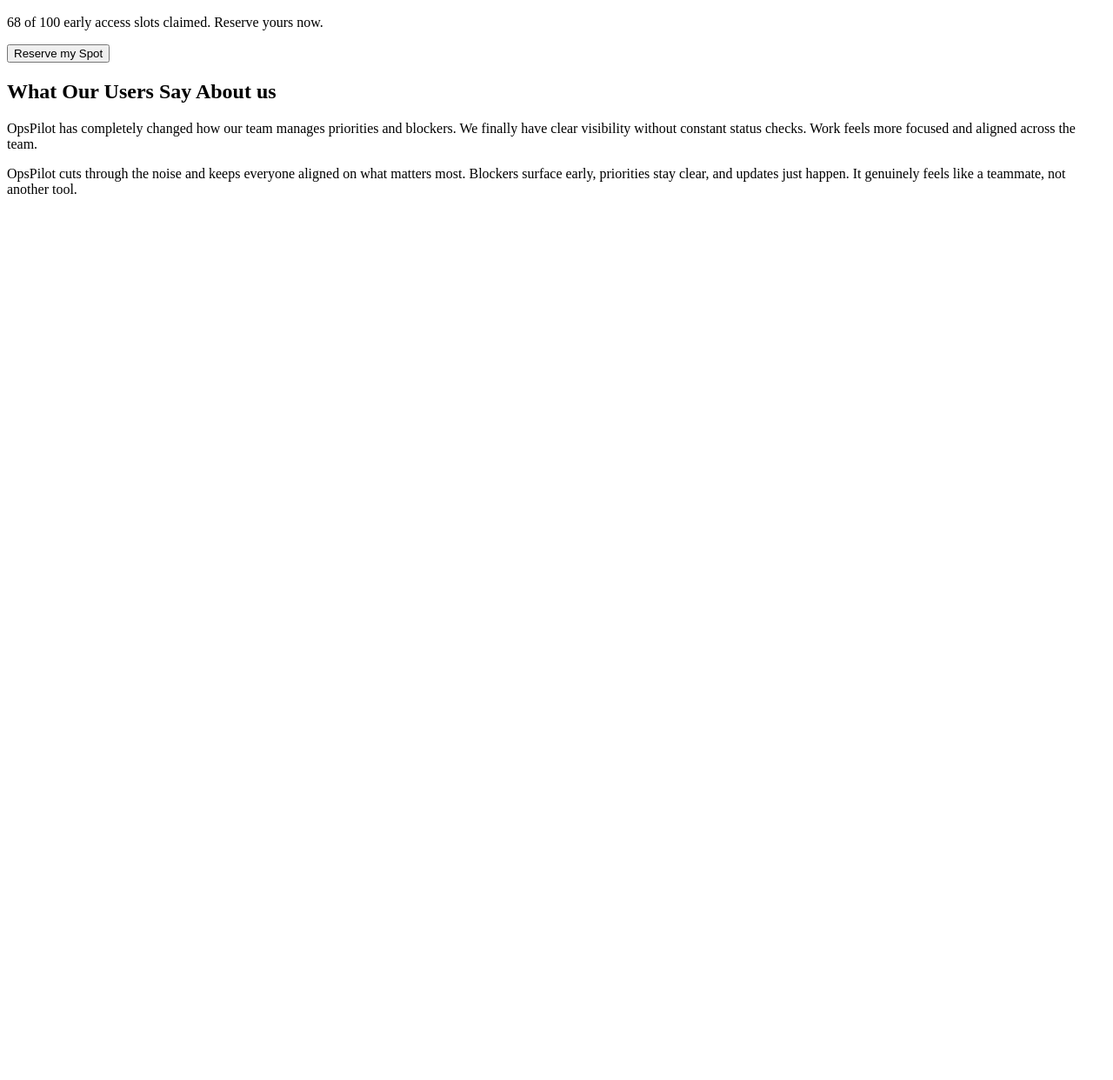
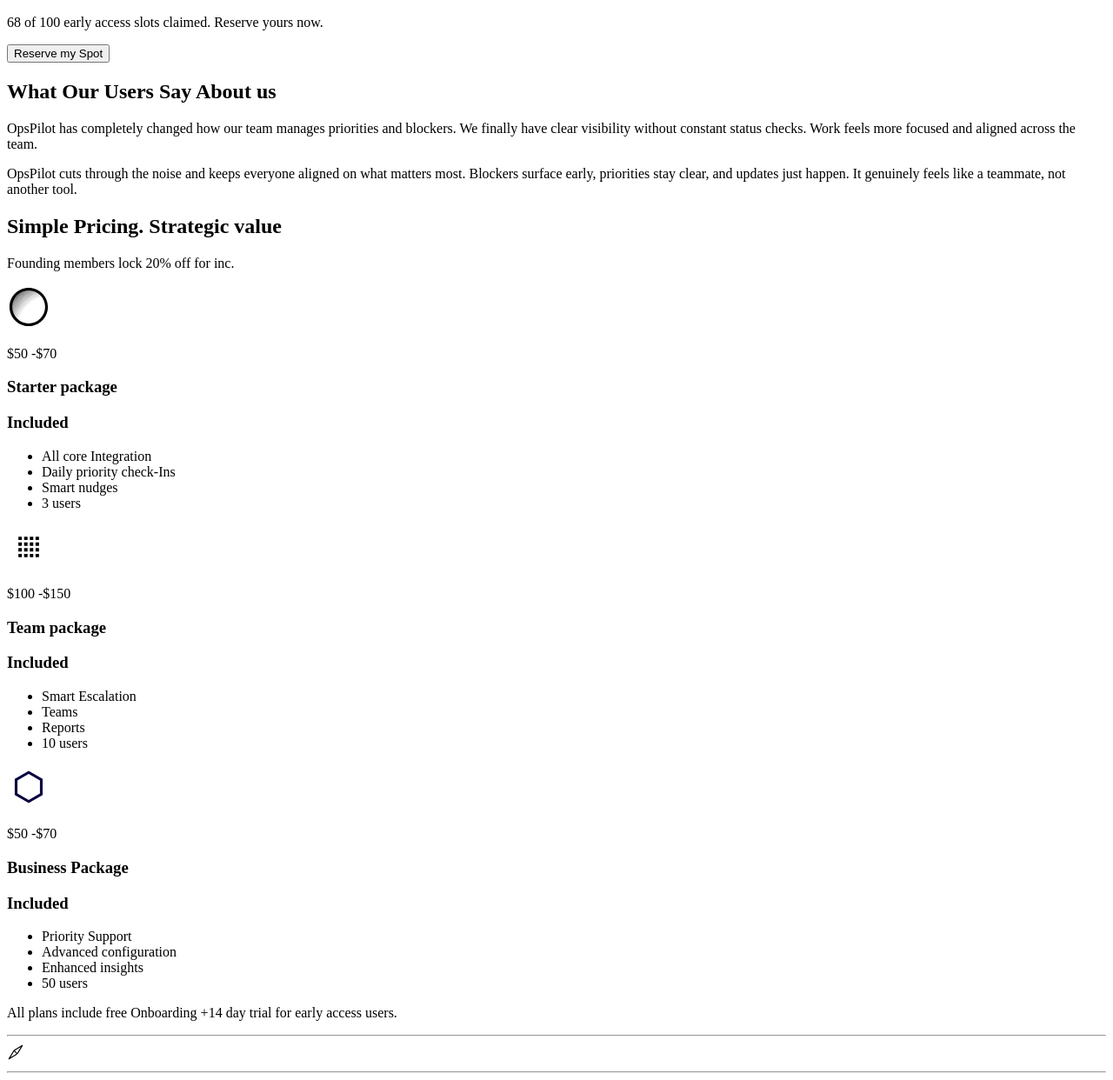
Before and after one commit to AmrendraCodes/Product_Landing-page, a website: page Project-code/index.html in a window 1280 px wide. Shown: the part 3032-4274 px from the top of the page at 87% size. Before the commit the page ends 3275 px from the top, so only its background shows below. Drawn offline with Linux system fonts and the light colour scheme.

Commit message:
file commited

```diff
--- a/Project-code/index.html
+++ b/Project-code/index.html
@@ -127,5 +127,54 @@
 It genuinely feels like a teammate, not another tool.</p>
 </div>
 </section>
+<section class="section-6">
+<h1>Simple Pricing. Strategic value</h1>
+<p>Founding members lock 20% off for inc. </p>
+<div class="pricing-card">
+    <img src="image/pricing-1.svg" alt="1st pricing" width="50">
+    <p>$50 -$70</p>
+    <h3>Starter package</h3>
+    <h3>Included</h3>
+    <ul class="pricing-card">
+        <li>All core Integration</li>
+        <li>Daily priority check-Ins</li>
+        <li>Smart nudges</li>
+        <li>3 users</li>
+    </ul>
+</div>
+<div class="pricing-card">
+    <img src="image/pricing-card 2.svg" alt="2nd pricing" width="50">
+    <p>$100 -$150</p>
+    <h3>Team package</h3>
+    <h3>Included</h3>
+    <ul class="pricing-card">
+        <li>Smart Escalation</li>
+        <li>Teams</li>
+        <li>Reports</li>
+        <li> 10 users</li>
+    </ul>
+</div>
+<div class="pricing-card">
+    <img src="image/pricing-card-3.svg" alt=" 3rd-pricing" width="50">
+    <p>$50 -$70</p>
+    <h3>Business Package</h3>
+    <h3>Included</h3>
+    <ul class="pricing-card">
+        <li>Priority Support</li>
+        <li>Advanced configuration</li>
+        <li>Enhanced insights</li>
+        <li>50 users</li>
+    </ul>
+
+<p>All plans include free Onboarding +14 day trial for early access users.</p>
+</div>
+</section>
+<section class="section-7">
+    <div class="faqs-area">
+    <hr>
+    <img src="image/compass.svg" alt="icon" width="20">
+    <hr>
+    </div>
+</section>
 </body>
 </html>
```
Also changed, not shown: Project-code/image/compass.svg (added), Project-code/image/pricing-1.svg (added), Project-code/image/pricing-card 2.svg (added), Project-code/image/pricing-card-3.svg (added), hexagon.svg (added).
